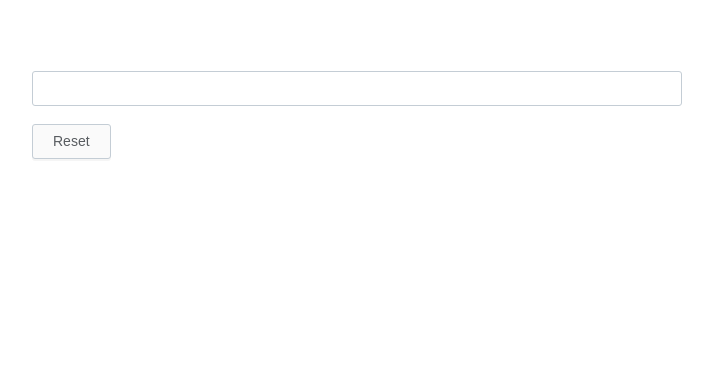
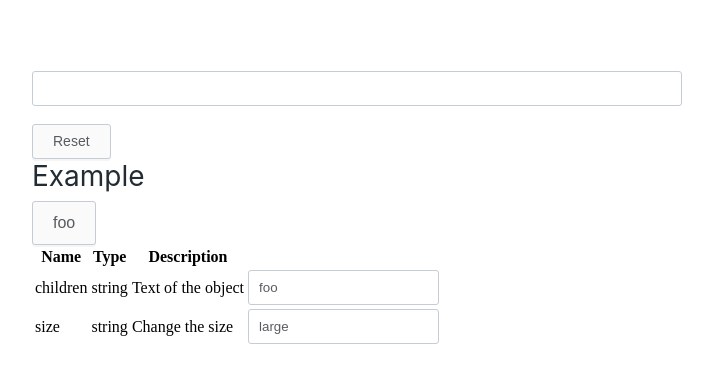
Before and after one commit to happystacklabs/kit, a React (Create React App) app: page / in a window 1280 px wide. Shown: the top 382 px of the page, without its empty margins (283-996 px from the left). Built offline with nearby package versions, Linux system fonts and the light colour scheme.

Commit message:
first working componentViewer

```diff
--- a/src/App.js
+++ b/src/App.js
@@ -1,9 +1,24 @@
 import React, { Component } from 'react';
 import Text from './components/Text';
-import Icon from './components/Icon';
 import TextInput from './components/TextInput';
 import Button from './components/Button';
+import ComponentViewer from './components/ComponentViewer';
 import './App.css';
+
+const options = [
+  {
+    value: 'foo',
+    name: 'children',
+    type: 'string',
+    description: 'Text of the object',
+  },
+  {
+    value: 'large',
+    name: 'size',
+    type: 'string',
+    description: 'Change the size',
+  }
+];
 
 class App extends Component {
 
@@ -32,6 +47,10 @@ class App extends Component {
         <TextInput name="f" value={this.state.value} onChange={this.onInputChange}/>
         <br />
         <Button onClick={this.handleSubmit}>Reset</Button>
+        <br />
+        <ComponentViewer options={options}>
+          <Button/>
+        </ComponentViewer>
       </div>
     );
   }
--- a/src/components/Button/Button.css
+++ b/src/components/Button/Button.css
@@ -21,6 +21,10 @@
 
 .button:disabled {
   color: #C4CDD5; }
+  .button:disabled i {
+    color: #C4CDD5; }
+  .button:disabled:active {
+    box-shadow: 0 2px 0 0 rgba(0, 0, 0, 0.04); }
 
 .button:disabled:hover {
   background: #FAFAFA; }
--- a/src/components/Button/Button.scss
+++ b/src/components/Button/Button.scss
@@ -27,6 +27,12 @@
 
 .button:disabled {
   color: #C4CDD5;
+  i {
+    color: #C4CDD5;
+  }
+  &:active {
+    box-shadow: 0 2px 0 0 rgba(0,0,0,0.04);
+  }
 }
 
 .button:disabled:hover {
--- a/src/components/Button/index.js
+++ b/src/components/Button/index.js
@@ -1,6 +1,5 @@
 import React, { Component } from 'react';
 import PropTypes from 'prop-types';
-import Text from '../Text';
 import './Button.css';
 
 
--- a/src/components/ComponentViewer/index.js
+++ b/src/components/ComponentViewer/index.js
@@ -1,25 +1,80 @@
 import React, { Component } from 'react';
 import PropTypes from 'prop-types';
-import Text from '../ComponentViewer';
 import './ComponentViewer.css';
+import Text from '../Text';
+import TextInput from '../TextInput';
 
 
 
 class ComponentViewer extends Component {
   static propTypes = {
-    children: Proptypes.element,
+    children: PropTypes.element,
+    options: PropTypes.array,
   };
 
   static defaultProps = {
    };
 
+   state = {
+     options: this.props.options,
+   }
+
+   onInputChange = (event) => {
+     // Change the option
+     const newState = Object.assign({}, this.state);
+     const index = newState['options'].findIndex(x => x.name == event.target.name);
+     console.log(newState['options'][index]);
+     newState['options'][index]['value'] = event.target.value;
+     this.setState(newState);
+   };
+
+  renderOptions = (options) => {
+     if (options) {
+       return (
+         options.map(option =>
+           <tr key={option.name}>
+             <td>{option.name}</td>
+             <td>{option.type}</td>
+             <td>{option.description}</td>
+             <td>
+               <TextInput
+                 name={option.name}
+                 onChange={this.onInputChange}
+                 value={option.value}
+               />
+             </td>
+           </tr>
+         )
+       );
+     }
+   };
+
   render() {
-    const classes = [''];
+    const newProps = this.state.options.reduce(function(object, item) {
+      object[item['name']] = item['value'].toLowerCase();
+      return object;
+    }, {});
 
     return (
-      {children}
+      <div>
+        <div className='viewerExample'>
+          <Text size='large' element='h2'>Example</Text>
+          {React.cloneElement(this.props.children, newProps)}
+        </div>
+        <div className='viewerForm'>
+          <table>
+            <tbody>
+              <tr>
+                <th>Name</th>
+                <th>Type</th>
+                <th>Description</th>
+              </tr>
+              {this.renderOptions(this.state.options)}
+            </tbody>
+          </table>
+        </div>
+      </div>
     );
   }
 }
-
 export default ComponentViewer;
```
Also changed, not shown: 1 other file (tests, documents, lock files or other folders).
